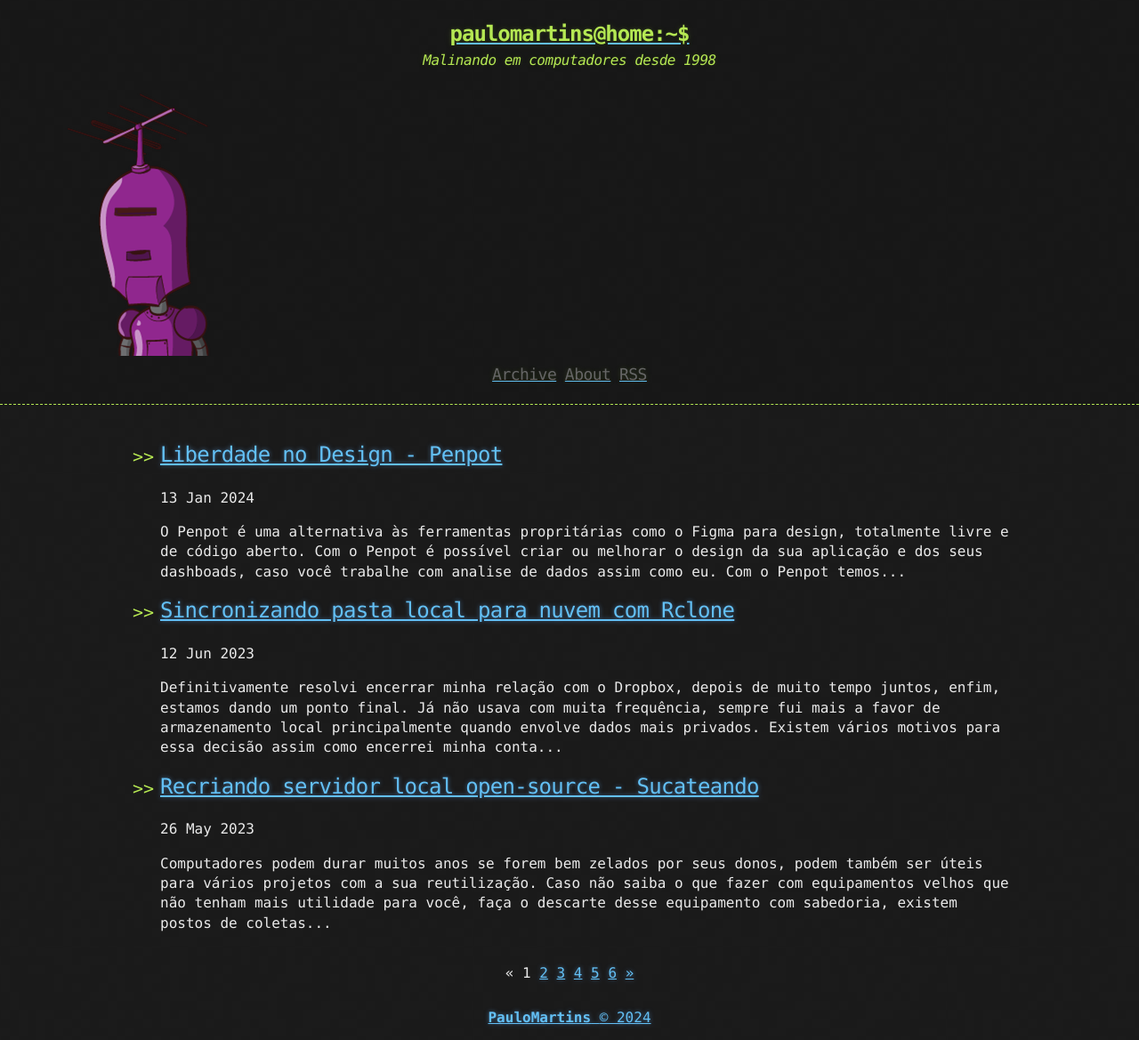
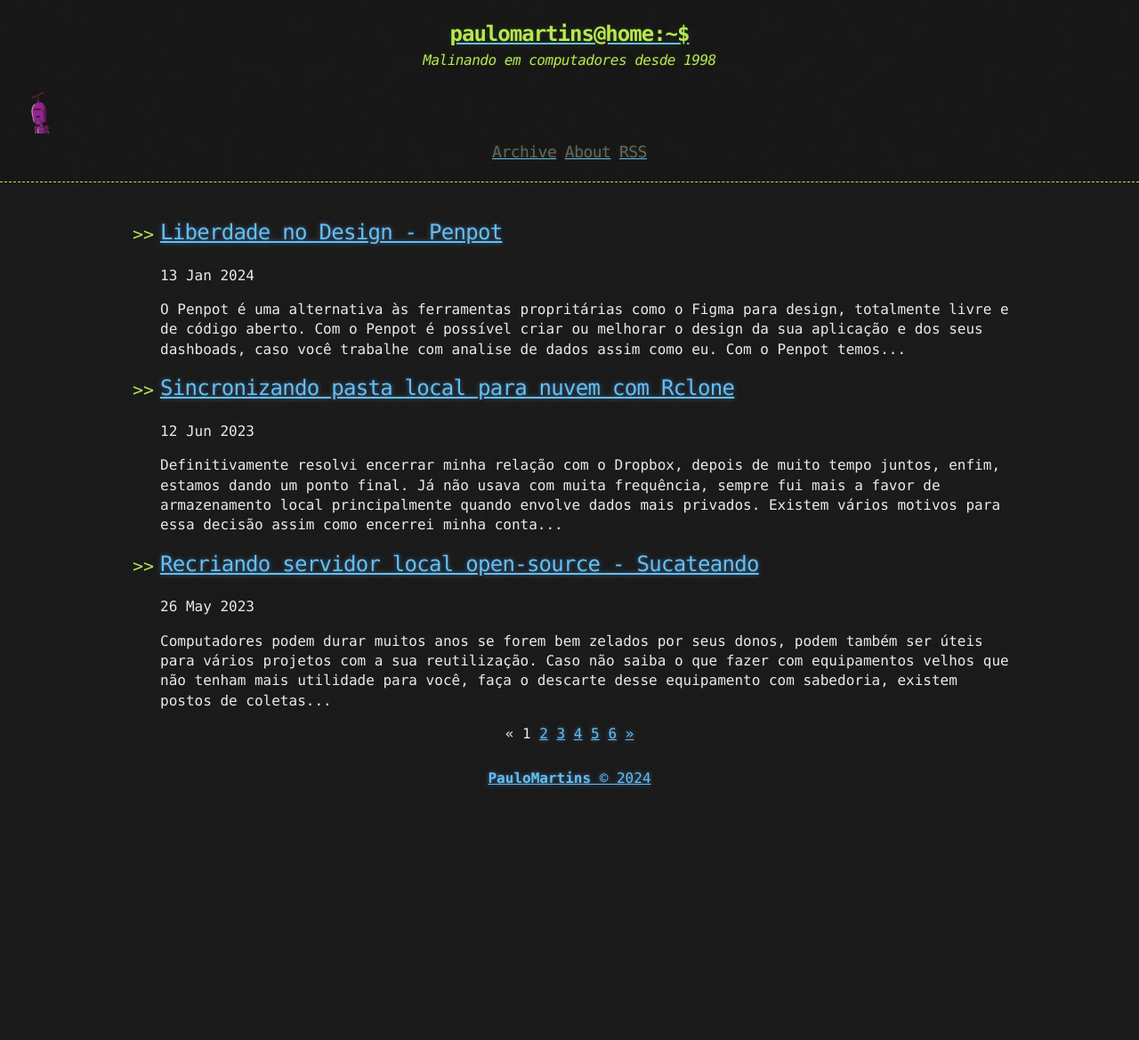
Before and after one commit to paullomarttins/paullomarttins.github.io, a Jekyll site: the page built from index.html, in a window 1280 px wide. Shown: the whole page at 89% size. Built offline with Jekyll 4.4.1, drawn with Linux system fonts in a browser that asks for light colours; the list of posts is cut into pages by our own code; after the commit the page ends 900 px from its top, so only the background shows below that.

Commit message:
imagem do site atualizada

```diff
--- a/_includes/header.html
+++ b/_includes/header.html
@@ -5,7 +5,7 @@
     <h1>{{ owner_first_name[0] | downcase }}@home:~$</h1>
     </a>
     <a style="text-align:center;"><h4><i>Malinando em computadores desde 1998</i></h4></a>
-    <img src="{{ "./assets/image.png" | relative_url }}" type="image/x-icon">
+    <img src="{{ "./assets/image.png" | relative_url }}" width="50" height="50" type="image/x-icon">
     <div class="header-links">
       {% include links.html %}
     </div>
```
